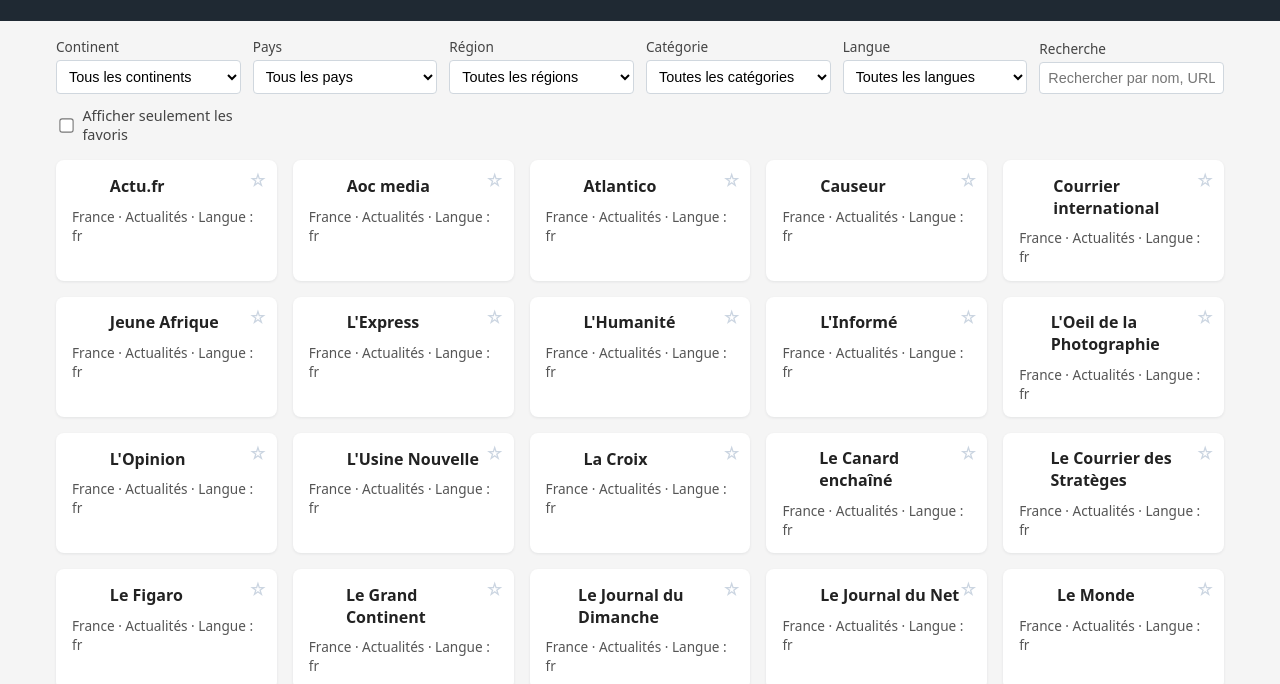
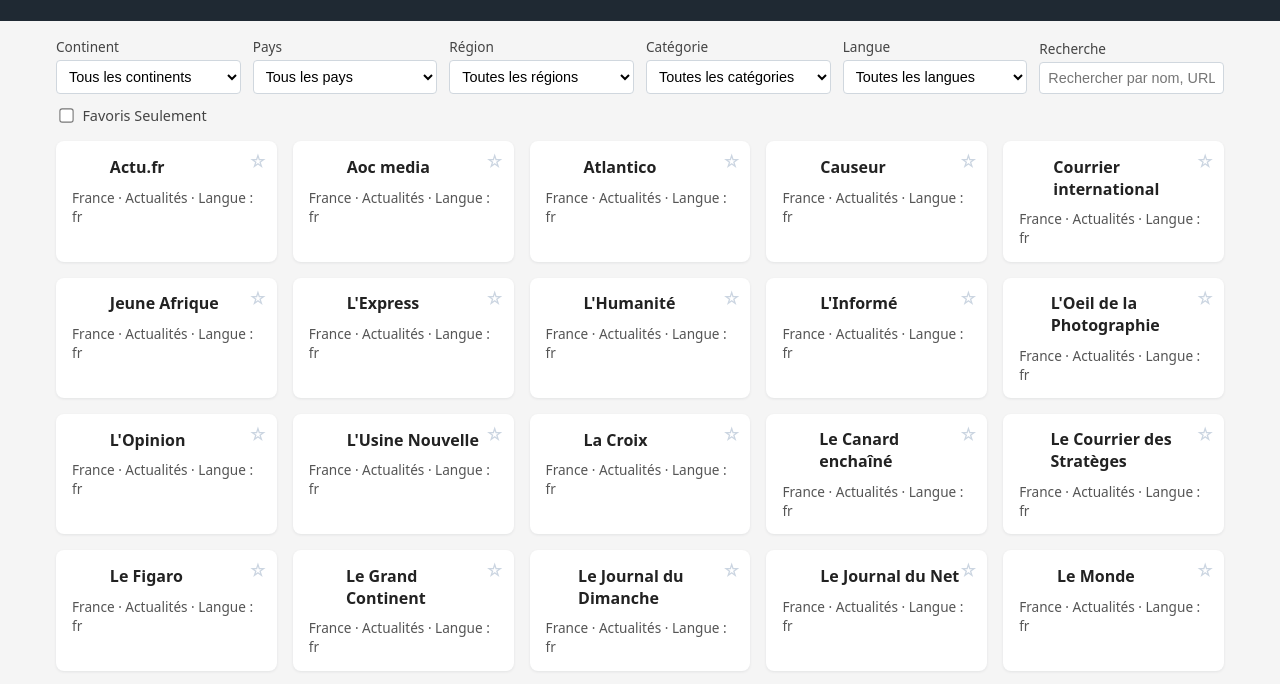
Before and after one commit to claudertc-cmd/PresseInter, a plain HTML site: page index.html in a window 1280 px wide. Shown: the part 92-776 px from the top of the page. Drawn offline with Linux system fonts and the light colour scheme.

Commit message:
Update index.html

```diff
--- a/index.html
+++ b/index.html
@@ -65,7 +65,7 @@
       <div class="filter-group filter-fav">
         <label>
           <input type="checkbox" id="favOnlyCheckbox" />
-          Afficher seulement les favoris
+          Favoris Seulement
         </label>
       </div>
     </section>
```
